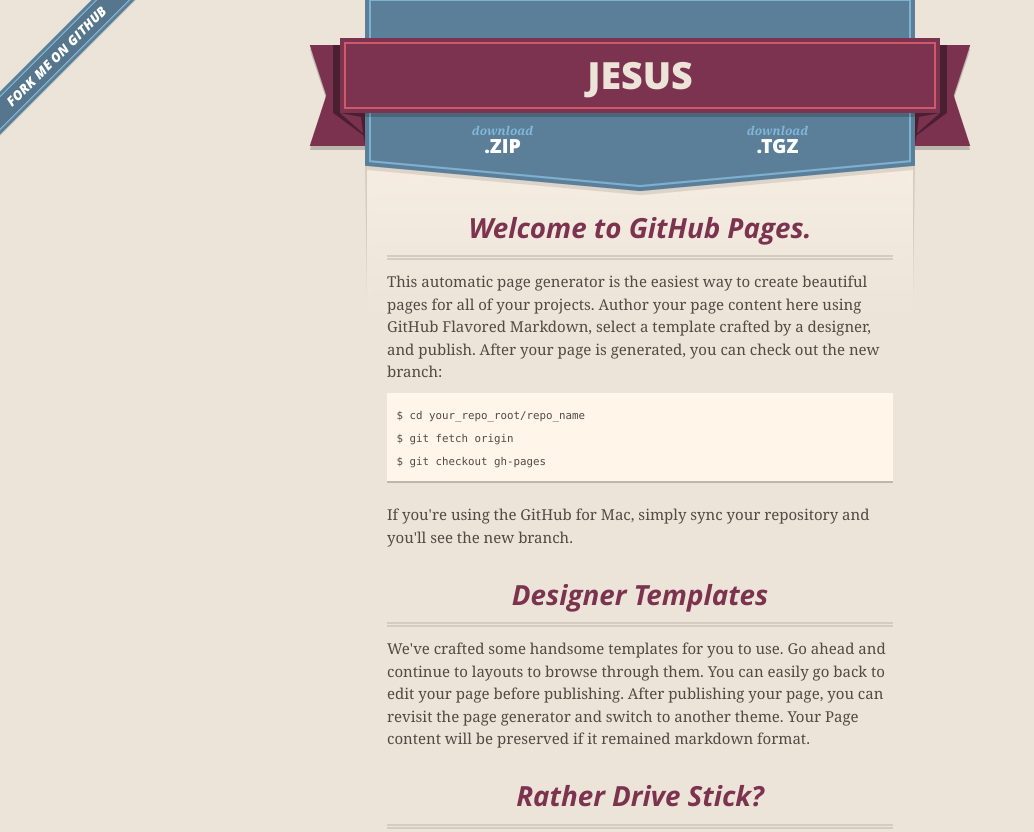
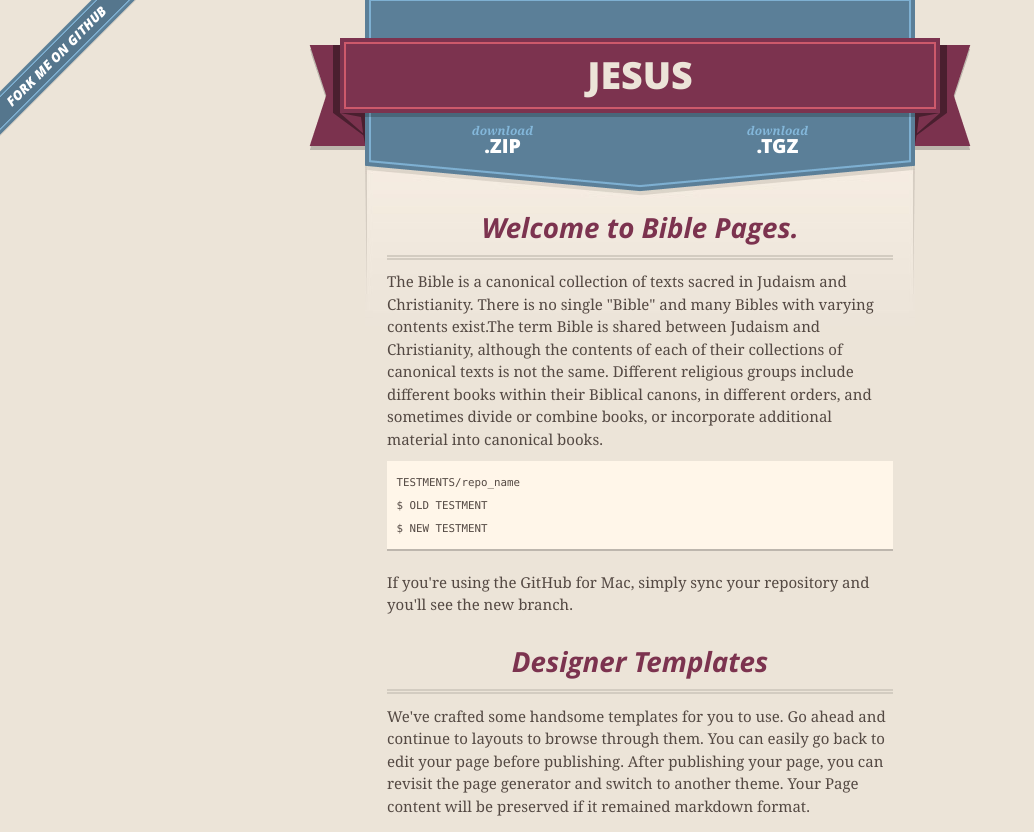
Before and after one commit to snehakuruvilla/jesus, a plain HTML site: page index.html in a window 1280 px wide. Shown: the top 832 px of the page, without its empty margins (0-1034 px from the left). Drawn offline with nearby package versions, Linux system fonts and the light colour scheme.

Commit message:
Update index.html

```diff
--- a/index.html
+++ b/index.html
@@ -47,13 +47,13 @@
 
       <section id="main_content">
         <h3>
-<a id="welcome-to-github-pages" class="anchor" href="#welcome-to-github-pages" aria-hidden="true"><span class="octicon octicon-link"></span></a>Welcome to GitHub Pages.</h3>
+<a id="welcome-to-github-pages" class="anchor" href="#welcome-to-github-pages" aria-hidden="true"><span class="octicon octicon-link"></span></a>Welcome to Bible Pages.</h3>
 
-<p>This automatic page generator is the easiest way to create beautiful pages for all of your projects. Author your page content here using GitHub Flavored Markdown, select a template crafted by a designer, and publish. After your page is generated, you can check out the new branch:</p>
+<p>The Bible is a canonical collection of texts sacred in Judaism and Christianity. There is no single "Bible" and many Bibles with varying contents exist.The term Bible is shared between Judaism and Christianity, although the contents of each of their collections of canonical texts is not the same. Different religious groups include different books within their Biblical canons, in different orders, and sometimes divide or combine books, or incorporate additional material into canonical books.</p>
 
-<pre><code>$ cd your_repo_root/repo_name
-$ git fetch origin
-$ git checkout gh-pages
+<pre><code>TESTMENTS/repo_name
+$ OLD TESTMENT
+$ NEW TESTMENT
 </code></pre>
 
 <p>If you're using the GitHub for Mac, simply sync your repository and you'll see the new branch.</p>
```
